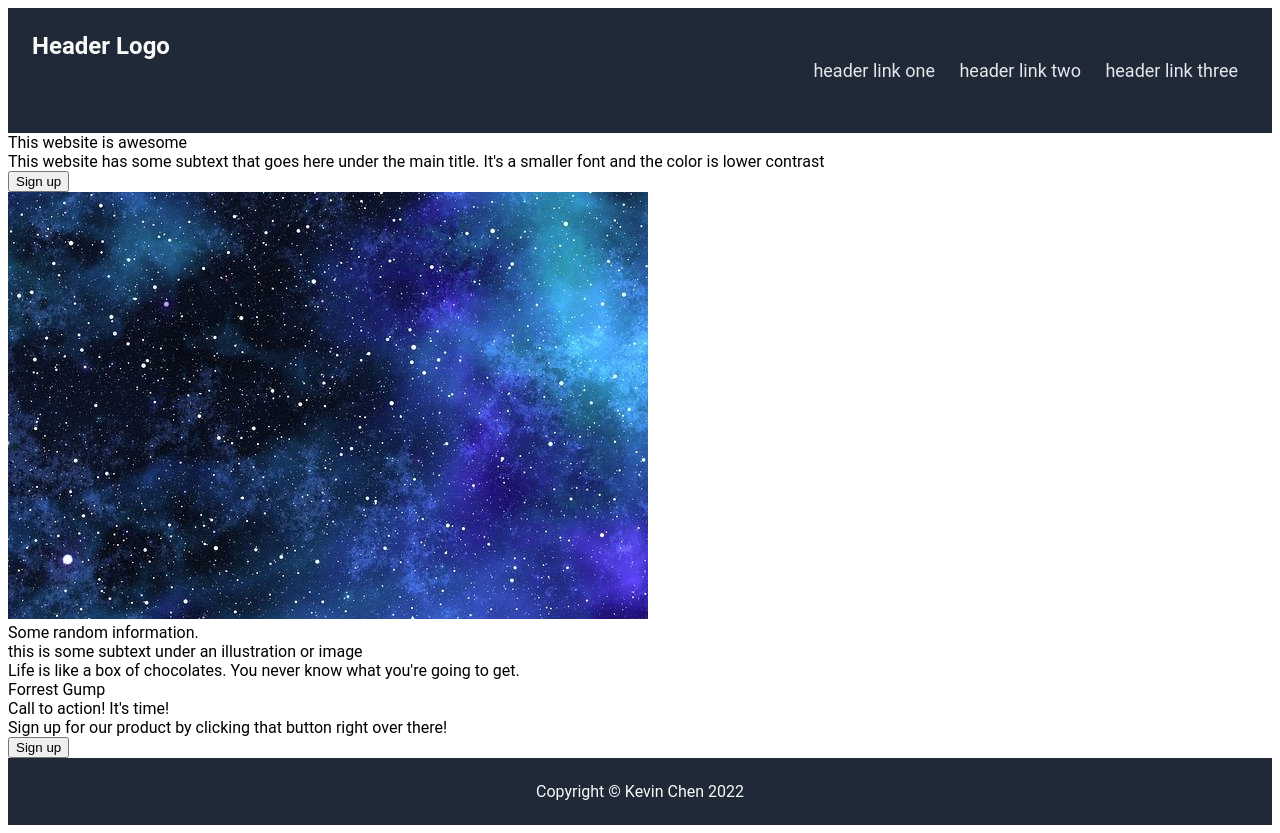
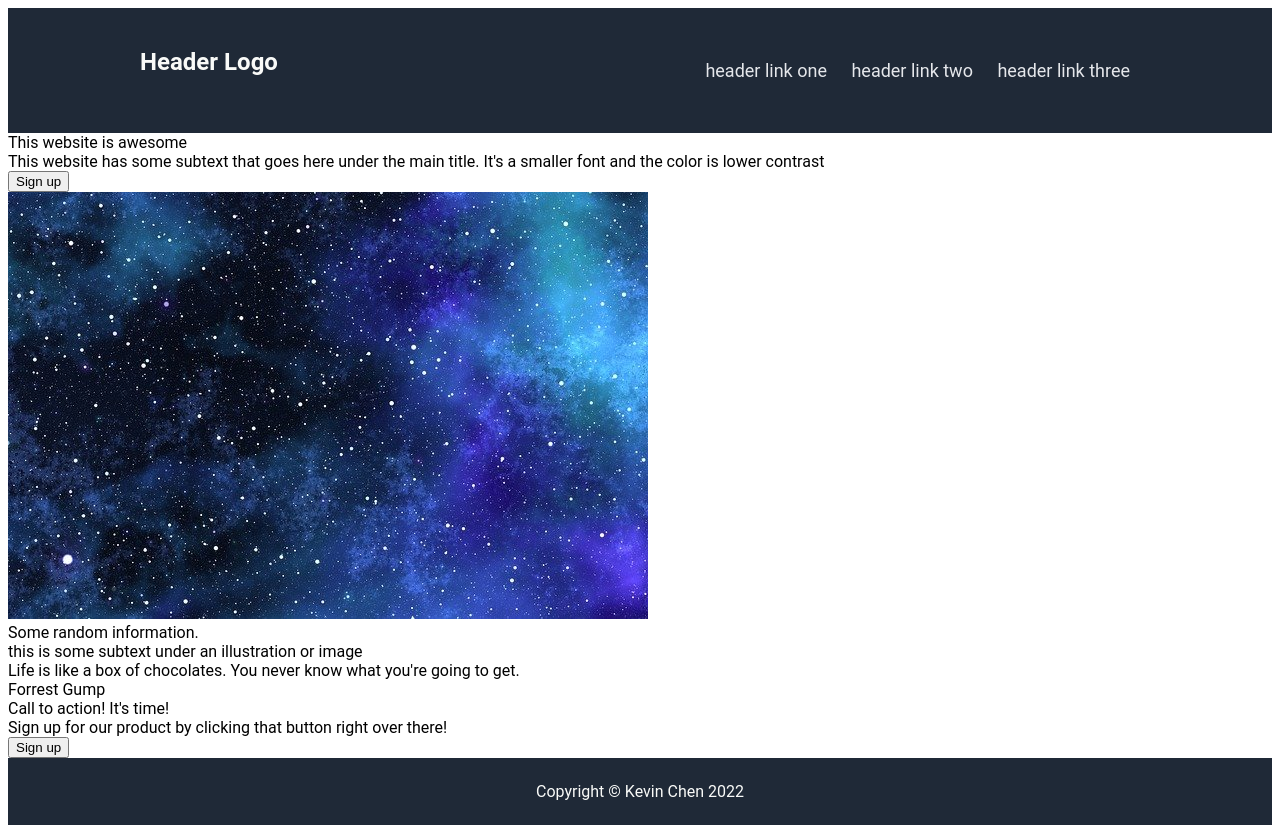
Before and after one commit to kevinwchen/odin-landing-page, a plain HTML site: page index.html in a window 1280 px wide. Drawn offline with Linux system fonts and the light colour scheme.

Commit message:
Complete header styling

```diff
--- a/index.html
+++ b/index.html
@@ -10,6 +10,7 @@
 </head>
 <body>
     <div class="header">
+        <div class="header-contents">
             <div class="logotext">Header Logo</div>
             <div class="links">
                 <ul>
@@ -17,6 +18,7 @@
                     <li><a href="https://www.theodinproject.com/lessons/foundations-landing-page">header link two</a></li>
                     <li><a href="https://www.theodinproject.com/lessons/foundations-landing-page">header link three</a></li>
                 </ul>
+            </div>
         </div>
     </div>
     <div class="body">
--- a/style.css
+++ b/style.css
@@ -12,14 +12,21 @@ body {
 }
 
 .header {
+    padding: 24px;
+    justify-content: center;
+}
+
+.header-contents {
+    display: flex;
     flex-direction: row;
-    padding: 24px;
+    width: 1000px;
     justify-content: space-between;
 }
 
 .logotext {
     font-size: 24px;
     font-weight: bold;
+    margin-top: 16px;
 }
 
 .links {
```
Lines whose indentation alone changed are shown as unchanged.
